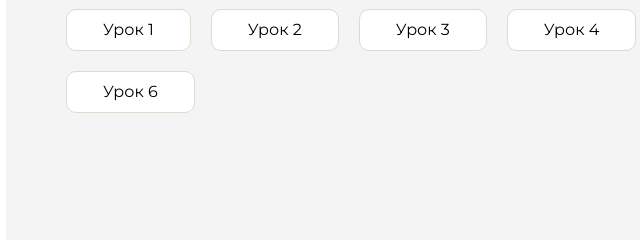
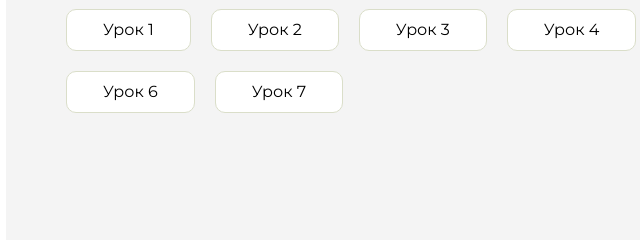
Before and after one commit to AldiBoomich/homework, a plain HTML site: page index.html in a window 1280 px wide. Shown: the part 229-469 px from the top of the page, 390-1030 px from the left. Drawn offline with Linux system fonts and the light colour scheme.

Commit message:
Update index.html

```diff
--- a/index.html
+++ b/index.html
@@ -110,6 +110,9 @@
                     <li class="content__list-item">
                         <a href="6urok/6urok.html">Урок 6</a>
                     </li>
+                    <li class="content__list-item">
+                        <a href="7urok/7urok.html">Урок 7</a>
+                    </li>
                 </ul>
             </div>
             <div class="content__block hidden" id="diplomBlock">
```
